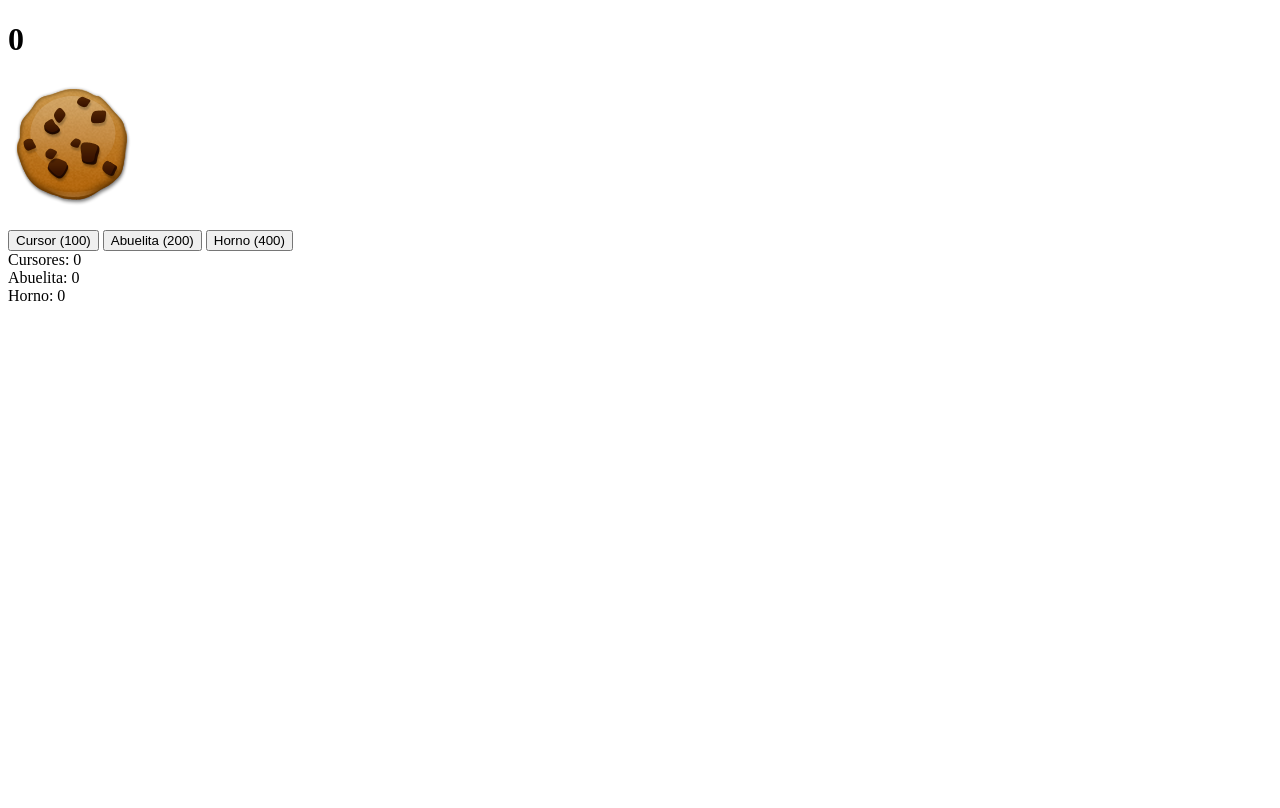
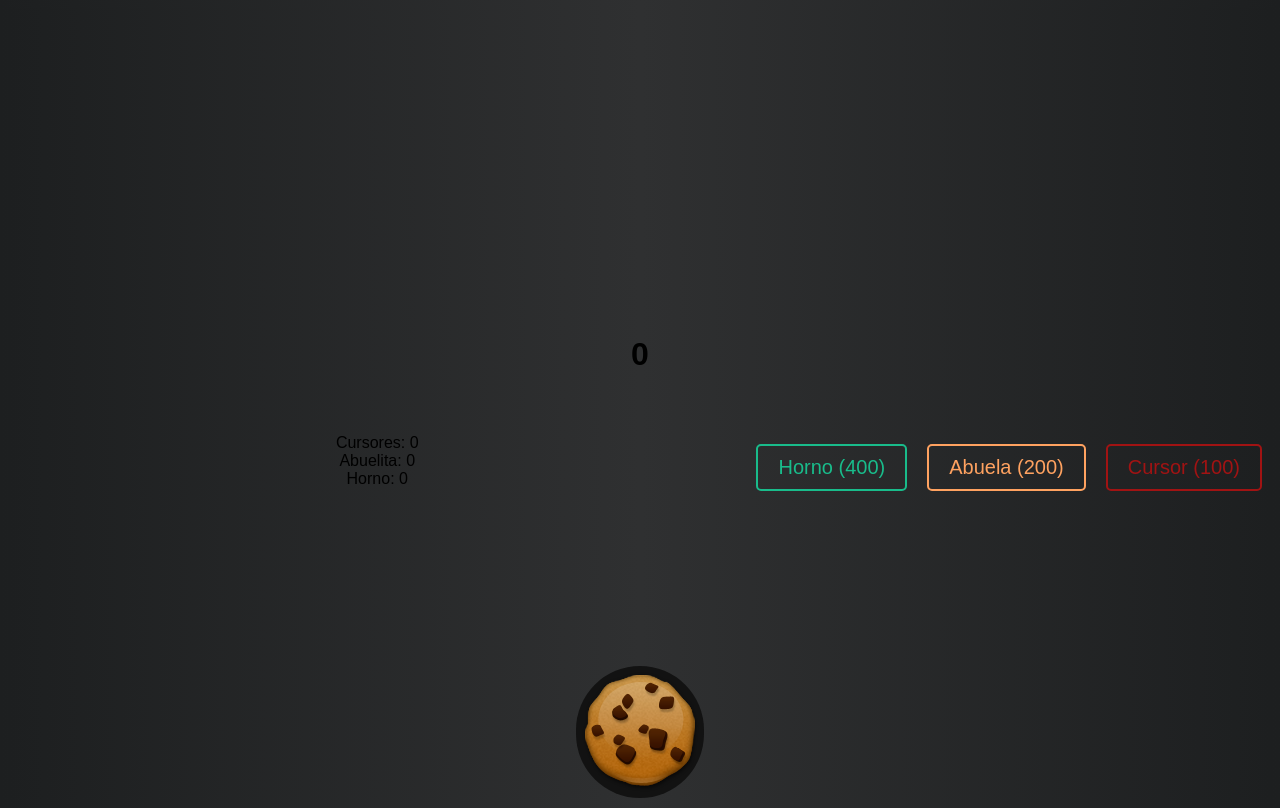
Before and after one commit to IvannFT/Cookie, a plain HTML site: page index.html in a window 1280 px wide. Drawn offline with Linux system fonts and the light colour scheme.

Commit message:
Add files via upload

```diff
--- a/index.html
+++ b/index.html
@@ -3,16 +3,29 @@
 <head>
     <title>Galletita</title>
     <script src="app.js"></script>
+    <link rel="stylesheet" media="all" href="style.css" />
+    <link rel="icon" type="image/png" sizes="16x16" href="/img/favicon-16x16.png">
 </head>
 <body>
     <h1 id="contador">0</h1>
-    <img src="/img/cookie_1.png" onclick="clic();"/>
+    <div class="galleta">
+        <img src="/img/cookie_1.png" onclick="clic();"/>
+    </div>
     <br><br>
-    <button onclick="comprar(0);">Cursor (100)</button>
-    <button onclick="comprar(1);">Abuelita (200)</button>
-    <button onclick="comprar(2);">Horno (400)</button>
+   <div class="menu";>
+       <div class="cursores">
+            <button onclick="comprar(0);">Cursor (100)</button>
+        </div>
+        <div class="abuelitas">
+            <button onclick="comprar(1);">Abuela (200)</button>
+        </div>
+        <div class="hornos">
+            <button onclick="comprar(2);">Horno (400)</button>
+        </div>
+    </div>
 
     <div id="inventario"></div>
+    <div class="efecto"></div>
 
 </body>
 </html>
--- /dev/null
+++ b/style.css
@@ -0,0 +1,95 @@
+body, html {
+  background-image: linear-gradient(90deg, #1d1f20, #2f3031, #1d1f20);
+  height: 100%;
+  font: 300 1em 'Fira Sans', sans-serif;
+  -webkit-box-pack: center;
+  justify-content: center;
+  align-content: center;
+  align-items: center;
+  text-align: center;
+  min-height: 50vh;
+}
+
+/*Galletita*/
+
+div.galleta {
+  display: block;
+  position: relative;
+  top: 50%;
+  height: auto;
+  width: 8em;
+  margin: -8em auto 0;
+  border-radius: 8em;
+  background-color: #121212;
+  cursor: pointer;
+  transition: color 0.8s linear, background 0.8s linear, box-shadow 0.1s linear, transform 0.1s linear;
+
+}
+
+div.galleta:hover {
+  background-color: #945b11;
+}
+
+div.galleta:hover {
+  box-shadow: 0 0 1em 0.1em rgba(0, 0, 0, 0.75);
+  transform: scale(1.02);
+}
+div.galleta:hover::before, div.efecto:hover::after {
+  color: #000;
+  background: #000;
+}
+
+
+
+
+
+
+/*botones*/
+
+
+
+.cursores {
+  --color: #a11313;
+  --hover: #1ce64f;
+}
+
+
+
+.abuelitas {
+  --color: #ffa260;
+  --hover: #e5ff60;
+}
+
+
+
+.hornos {
+  --color: #19bc8b;
+  --hover: #1973bc;
+}
+
+button {
+  color: var(--color);
+  -webkit-transition: 0.25s;
+  transition: 0.25s;
+}
+button:hover, button:focus {
+  border-color: var(--hover);
+  color: #fff;
+}
+
+
+button {
+  display: block;
+  background: none;
+  border: 2px solid;
+  font: inherit;
+  line-height: auto;
+  margin: 0.5em;
+  padding: 10px 20px;
+  float: right;
+  width: auto;
+  min-width: auto;
+  text-align: center;
+  font-size: 20px;
+  border-radius: 5px;
+}
```
Also changed, not shown: img/favicon-16x16.png (added).
